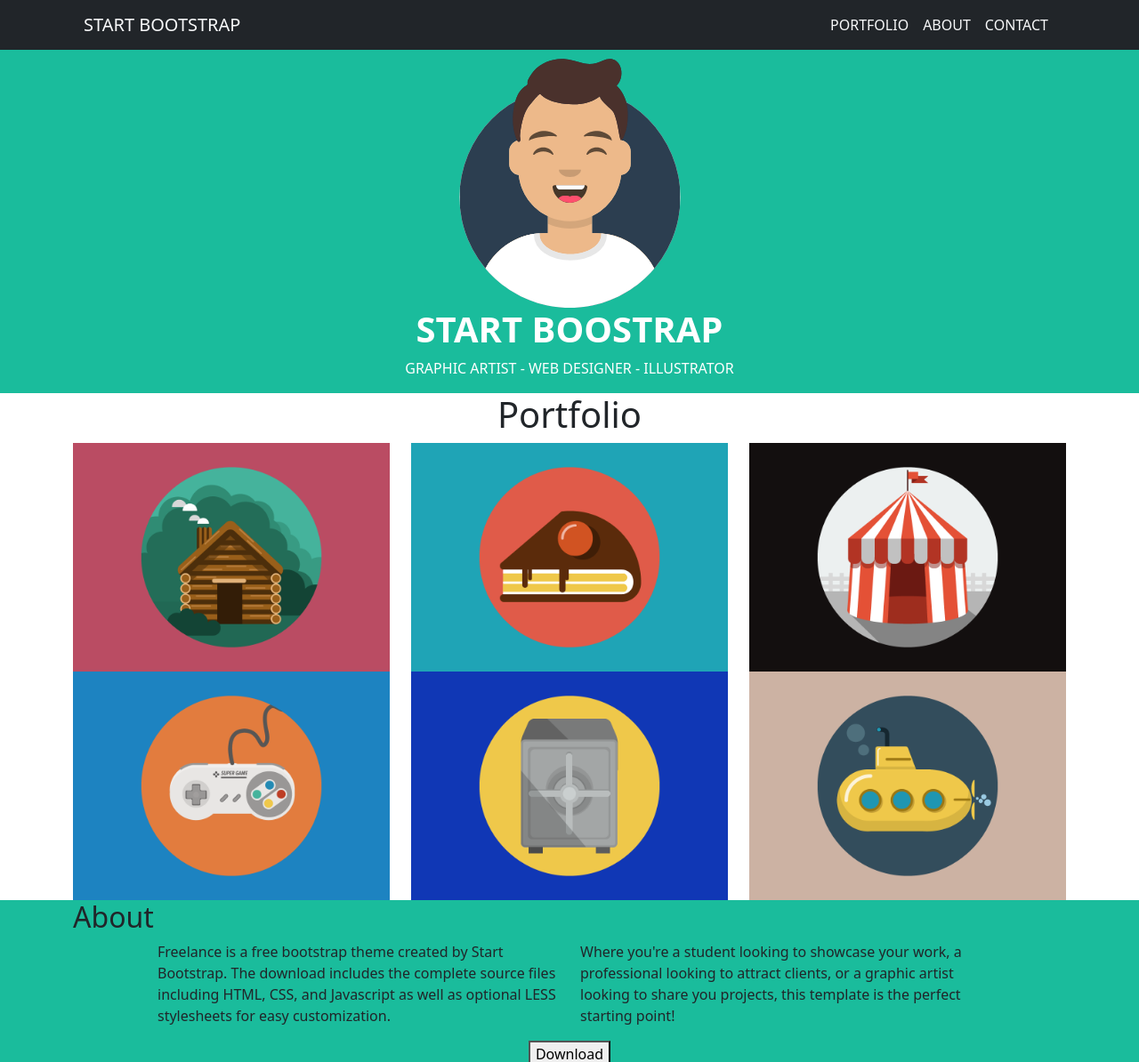
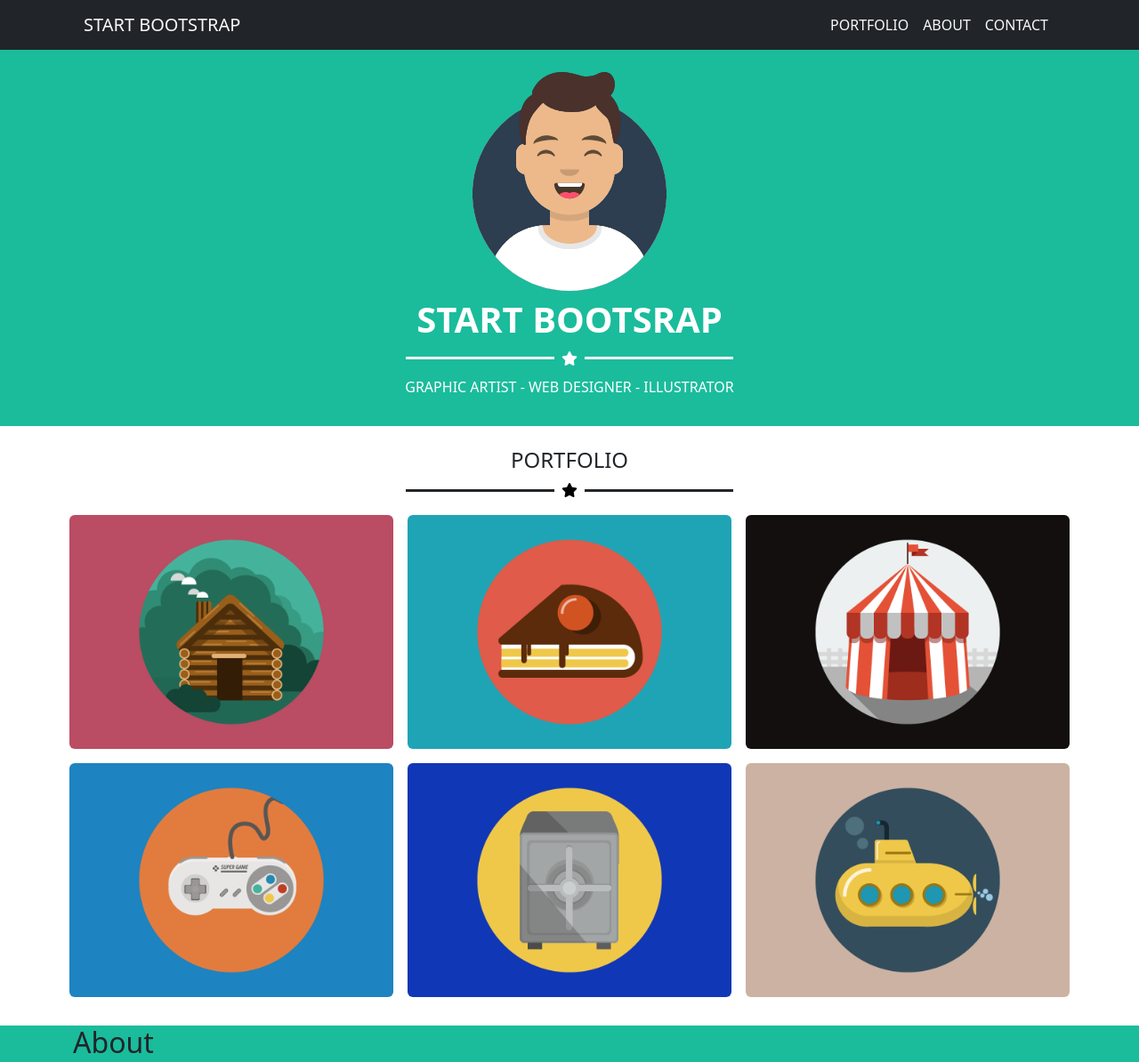
Before and after one commit to AlessandroSemeraro/html-css-bootstrap-freelancer, a plain HTML site: page index.html in a window 1280 px wide. Shown: the top 1194 px of the page at 89% size. Drawn offline with nearby package versions, Linux system fonts and the light colour scheme.

Commit message:
Added starts icons + lines , fixed border radius cards

```diff
--- a/index.html
+++ b/index.html
@@ -4,15 +4,20 @@
     <meta charset="UTF-8">
     <meta name="viewport" content="width=device-width, initial-scale=1.0">
     <link rel="stylesheet" href="./style/style.css">
+
     <!--Bootstrap-->
     <link href="https://cdn.jsdelivr.net/npm/bootstrap@5.3.2/dist/css/bootstrap.min.css" rel="stylesheet" integrity="sha384-T3c6CoIi6uLrA9TneNEoa7RxnatzjcDSCmG1MXxSR1GAsXEV/Dwwykc2MPK8M2HN" crossorigin="anonymous">
+
+    <!--Font Awesome-->
+    <link rel="stylesheet" href="https://cdnjs.cloudflare.com/ajax/libs/font-awesome/6.4.2/css/all.min.css">
 
     <title>Bootstrap Freelancer</title>
 </head>
 <body>
+    <!--HEADER-->
     <header class="bg-dark ">
         <div class="container">
-            <nav class="navbar navbar-expand-md">
+            <nav class="navbar navbar-expand-md">    <!--NAV-->
                 <div class="container-fluid">
                   <a class="navbar-brand text-light" href="#">START BOOTSTRAP</a>
                   <button class="navbar-toggler navbar-dark" type="button" data-bs-toggle="collapse" data-bs-target="#navbarNavDropdown" aria-controls="navbarNavDropdown" aria-expanded="false" aria-label="Toggle navigation">
@@ -35,42 +40,56 @@
             </nav>
         </div>
     </header>
+    <!--END HEADER-->
+
+    <!--MAIN-->
     <main>
         <section id="main-first-section">
-            <div class="container container-top-section">
+            <div class="container container-top-section py-3">
                 <div class="row d-flex justify-content-center">
-                    <div class="col-12 d-flex flex-column align-items-center col-md-8 col-lg-6">
+                    <div class="col-12 d-flex flex-column align-items-center">
                         <img class="my-width-img" src="./img/avatar.svg" alt="avatar picture">
-                        <h1 class="text-white text-uppercase fw-bolder">Start Boostrap</h1>
-                        <div></div>
-                        <p class="text-white text-uppercase"> Graphic artist - Web designer - Illustrator</p>
+                        <h1 class="text-white text-uppercase fw-bolder my-2">Start Bootsrap</h1>
+                        <div class="my_star d-flex align-items-center justify-content-center mb-2 text-center">
+                            <div class="my_star-line"></div>
+                            <div class="mx-2"><i class="fa-solid fa-star" style="color: #ffffff;"></i></div>
+                            <div class="my_star-line"></div>
+                        </div>
+                        <p class="text-white text-uppercase fs-6"> Graphic artist - Web designer - Illustrator</p>
                     </div>
                 </div>
             </div>
         </section>
         <section  id="section-cards">
-            <div class="container">
+            <div class="container py-4">
                 <div class="row">
-                    <div class="col12 d-flex justify-content-center">
-                        <h1>Portfolio</h1>
+                    <div class="col12">
+                        <div class="d-flex justify-content-center">
+                            <h1 class="text-uppercase fs-4 fw-normal">Portfolio</h1>
+                        </div>
+                        <div class="my_star d-flex align-items-center justify-content-center mb-2 text-center">
+                            <div class="my_star-line bg-dark"></div>
+                            <div class="mx-2"><i class="fa-solid fa-star" style="color: #000000;"></i></div>
+                            <div class="my_star-line bg-dark"></div>
+                        </div>
                     </div>
-                    <div class="col-12 col-md-6 col-lg-4">
-                        <img class="w-100" src="./img/cabin.png" alt="cabin pic">
+                    <div class="col-12 col-md-6 col-lg-4 p-2">
+                        <img class="w-100 rounded" src="./img/cabin.png" alt="cabin pic">
                     </div>
-                    <div class="col-12 col-md-6 col-lg-4">
-                        <img class="w-100" src="./img/cake.png" alt="cake pic">
+                    <div class="col-12 col-md-6 col-lg-4 p-2">
+                        <img class="w-100 rounded" src="./img/cake.png" alt="cake pic">
                     </div>
-                    <div class="col-12 col-md-6 col-lg-4">
-                        <img class="w-100" src="./img/circus.png" alt="circus pic">
+                    <div class="col-12 col-md-6 col-lg-4 p-2">
+                        <img class="w-100 rounded" src="./img/circus.png" alt="circus pic">
                     </div>
-                     <div class="col-12 col-md-6 col-lg-4">
-                        <img class="w-100" src="./img/game.png" alt="game pic">
+                     <div class="col-12 col-md-6 col-lg-4 p-2">
+                        <img class="w-100 rounded" src="./img/game.png" alt="game pic">
                     </div>
-                    <div class="col-12 col-md-6 col-lg-4">
-                        <img class="w-100" src="./img/safe.png" alt="safe pic">
+                    <div class="col-12 col-md-6 col-lg-4 p-2">
+                        <img class="w-100 rounded" src="./img/safe.png" alt="safe pic">
                     </div>
-                    <div class="col-12 col-md-6 col-lg-4">
-                        <img class="w-100" src="./img/submarine.png" alt="submarine pic">
+                    <div class="col-12 col-md-6 col-lg-4 p-2 ">
+                        <img class="w-100 rounded" src="./img/submarine.png" alt="submarine pic">
                     </div>
                 </div>
             </div>
--- a/style/style.css
+++ b/style/style.css
@@ -24,9 +24,15 @@
 }
 
 .my-width-img{
-    width: 50%;
+    width: 15rem;
 }
 
-  @media all screen and (max-width: 768px) {
+.my_star{
+    width: 100%;
+}
 
-  }
+.my_star-line{
+    height: 0.17rem;
+    width: 15%;
+    background-color: white;
+}
```
